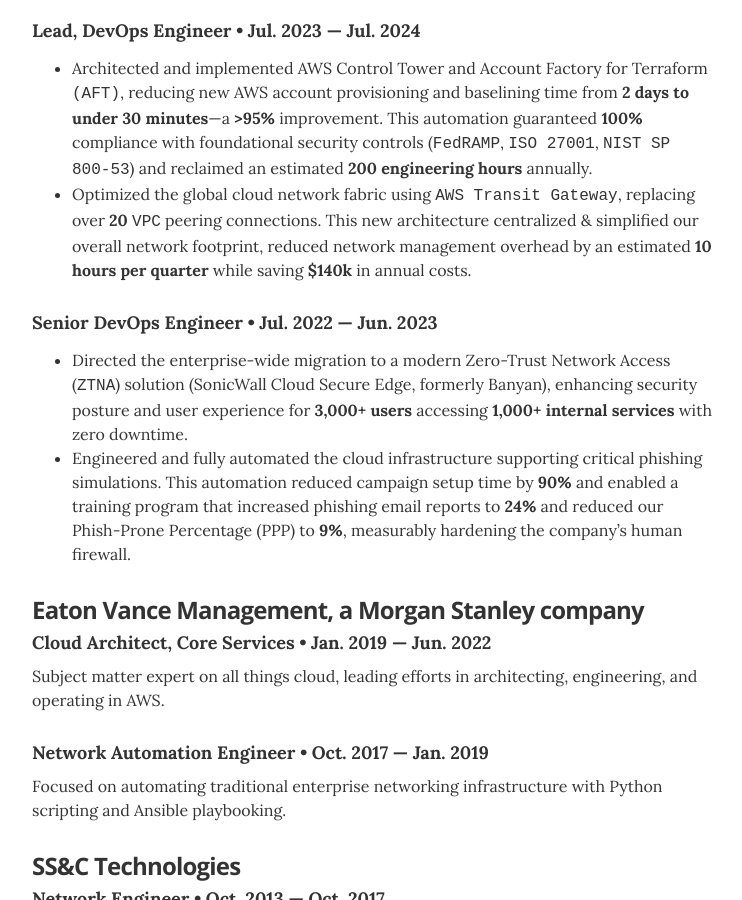
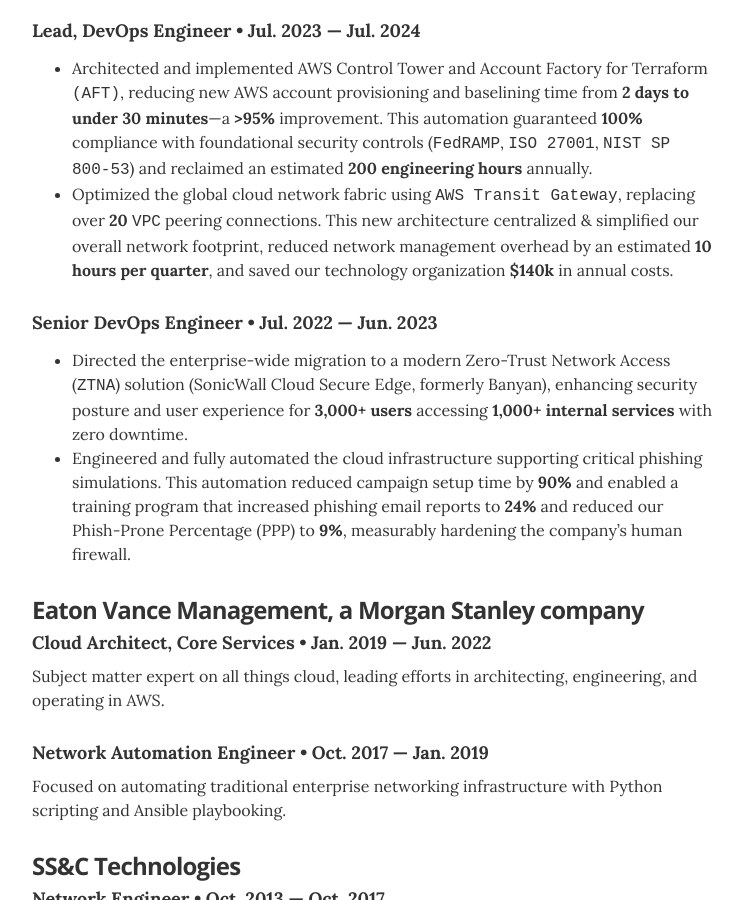
Before and after one commit to patrick-andrew-jain-taylor/resume, a Jekyll site: the page built from index.html, in a window 1280 px wide and 900 px high, scrolled down 1088 px. Shown: the whole window, without its empty margins (268-1010 px from the left). Built offline with Jekyll 4.4.1, drawn with Linux system fonts in a browser that asks for light colours.

Commit message:
fix: experience clarity

```diff
--- a/_data/experience.yml
+++ b/_data/experience.yml
@@ -7,7 +7,7 @@
 
 - position: Lead, DevOps Engineer
   duration: Jul. 2023 &mdash; Jul. 2024
-  summary: <ul class="resume-item-list"><li>Architected and implemented AWS Control Tower and Account Factory for Terraform <code>(AFT)</code>, reducing new AWS account provisioning and baselining time from <strong>2 days to under 30 minutes</strong>—a <strong>>95%</strong> improvement. This automation guaranteed <strong>100%</strong> compliance with foundational security controls (<code>FedRAMP</code>, <code>ISO 27001</code>, <code>NIST SP 800-53</code>) and reclaimed an estimated <strong>200 engineering hours</strong> annually.</li><li>Optimized the global cloud network fabric using <code>AWS Transit Gateway</code>, replacing over <strong>20</strong> <code>VPC</code> peering connections. This new architecture centralized & simplified our overall network footprint, reduced network management overhead by an estimated <strong>10 hours per quarter</strong> while saving <strong>$140k</strong> in annual costs.</li></ul>
+  summary: <ul class="resume-item-list"><li>Architected and implemented AWS Control Tower and Account Factory for Terraform <code>(AFT)</code>, reducing new AWS account provisioning and baselining time from <strong>2 days to under 30 minutes</strong>—a <strong>>95%</strong> improvement. This automation guaranteed <strong>100%</strong> compliance with foundational security controls (<code>FedRAMP</code>, <code>ISO 27001</code>, <code>NIST SP 800-53</code>) and reclaimed an estimated <strong>200 engineering hours</strong> annually.</li><li>Optimized the global cloud network fabric using <code>AWS Transit Gateway</code>, replacing over <strong>20</strong> <code>VPC</code> peering connections. This new architecture centralized & simplified our overall network footprint, reduced network management overhead by an estimated <strong>10 hours per quarter</strong>, and saved our technology organization <strong>$140k</strong> in annual costs.</li></ul>
 
 - position: Senior DevOps Engineer
   duration: Jul. 2022 &mdash; Jun. 2023
```
